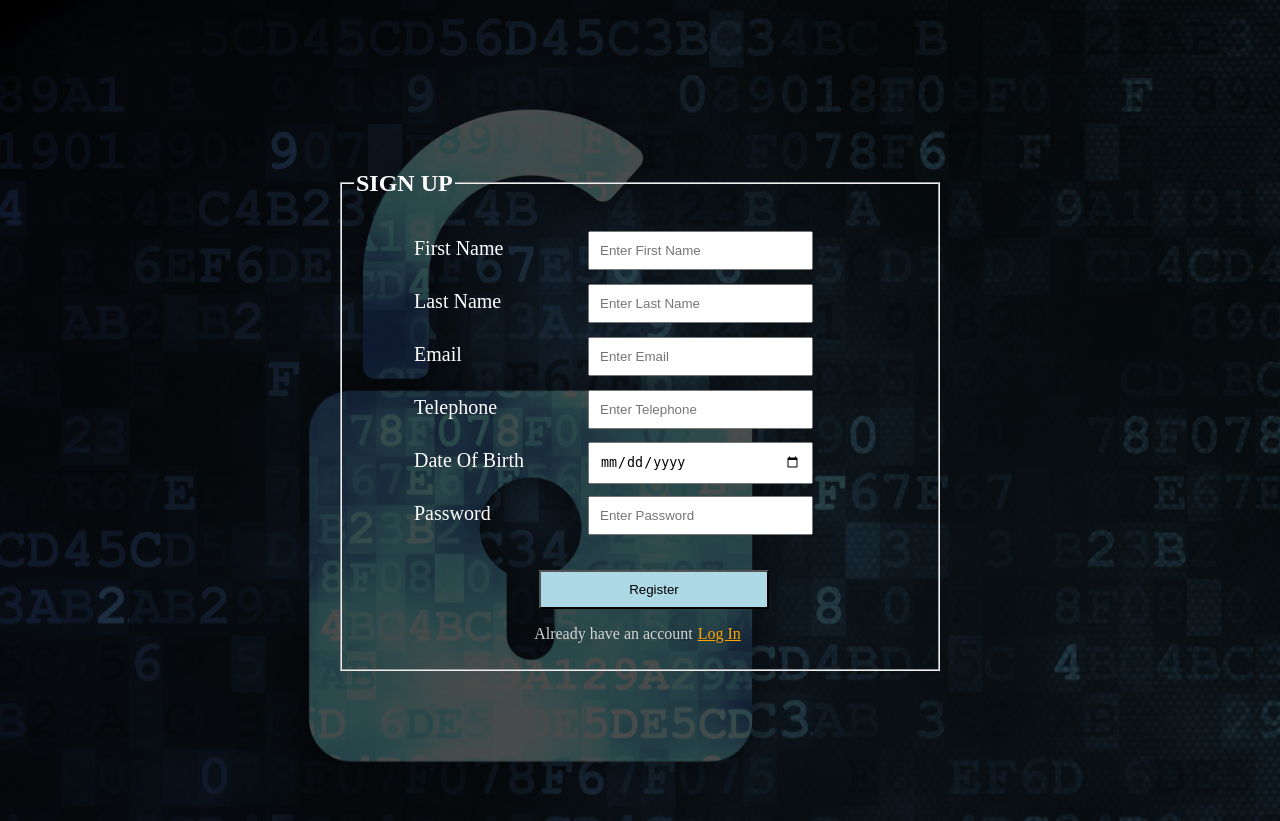
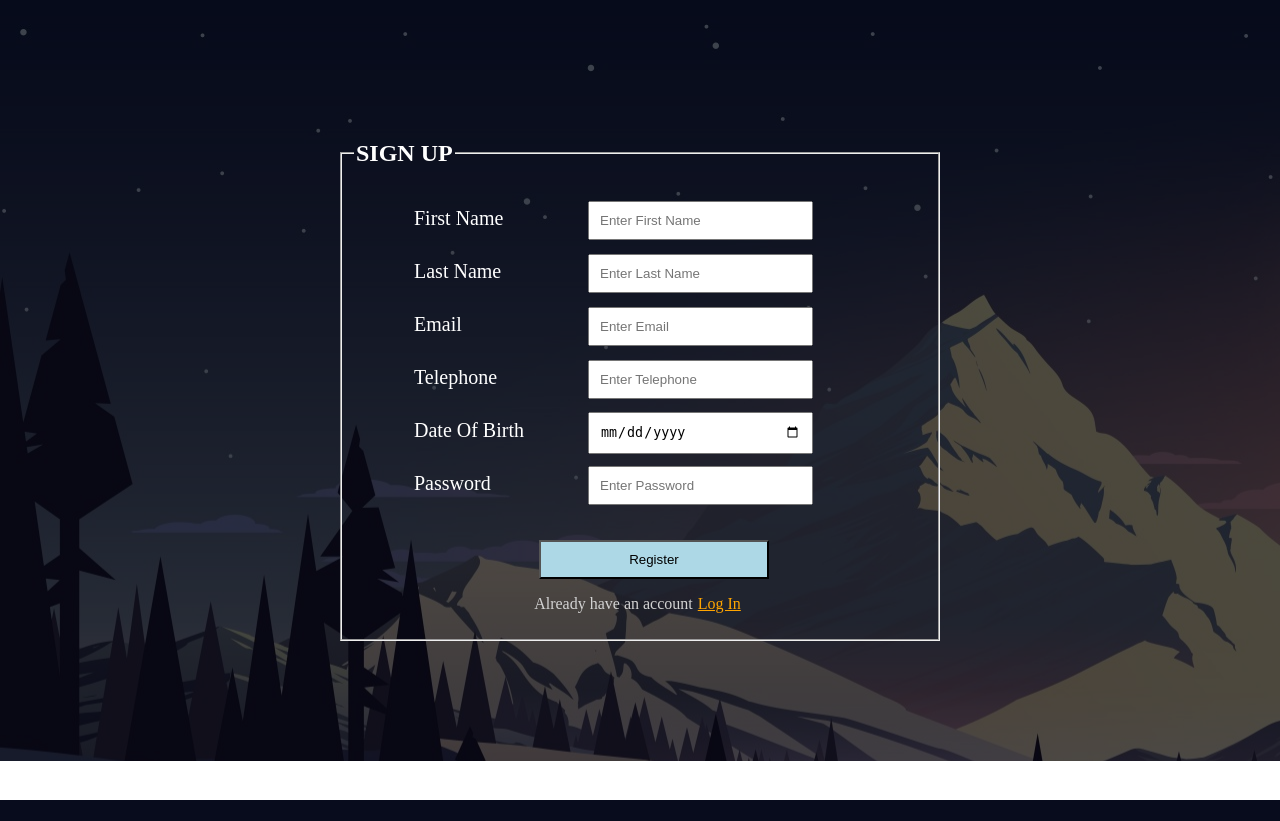
Before and after one commit to MadhushankaUCSC/UMS, a PHP site: page /signup.php in a window 1280 px wide. After the commit the page ends 800 px from the top, so only its background shows below. Run offline with PHP 8.4, Linux system fonts and the light colour scheme.

Commit message:
signup files

```diff
--- a/css/login.css
+++ b/css/login.css
@@ -34,13 +34,13 @@ button{
 }
 .card{
 	width: 350px;
-	margin: 0px auto;
+	margin: 100px auto;
 
 }
 .background{
 	width: 100%;
-	height: 770px;
+	height: 100%;
 	margin: 0;
-	padding-top: 200px;
+	padding: 20px;
 background-image: linear-gradient(rgba(0, 0, 0, 0.7), rgba(0, 0, 0, 0.7)), url("../images/login.jpg");
 }
--- a/css/signup.css
+++ b/css/signup.css
@@ -43,8 +43,8 @@ button{
 	width: 100%;
 	height: 100%;
 	margin: 0;
-	padding: 50px;
-	background-image: linear-gradient(rgba(0, 0, 0, 0.7), rgba(0, 0, 0, 0.7)), url("../images/login.jpg");
+	padding: 20px;
+	background-image: linear-gradient(rgba(0, 0, 0, 0.7), rgba(0, 0, 0, 0.7)), url("../images/signup.jpg");
 }
 .crd{
 	width: 600px;
--- a/login.php
+++ b/login.php
@@ -3,6 +3,7 @@
 <head>
 	<title> Login</title>
 	<link rel="stylesheet" type="text/css" href="css/login.css">
+
 </head>
 <body>
 	<div class="background">
```
Also changed, not shown: images/signup.jpg (added).
